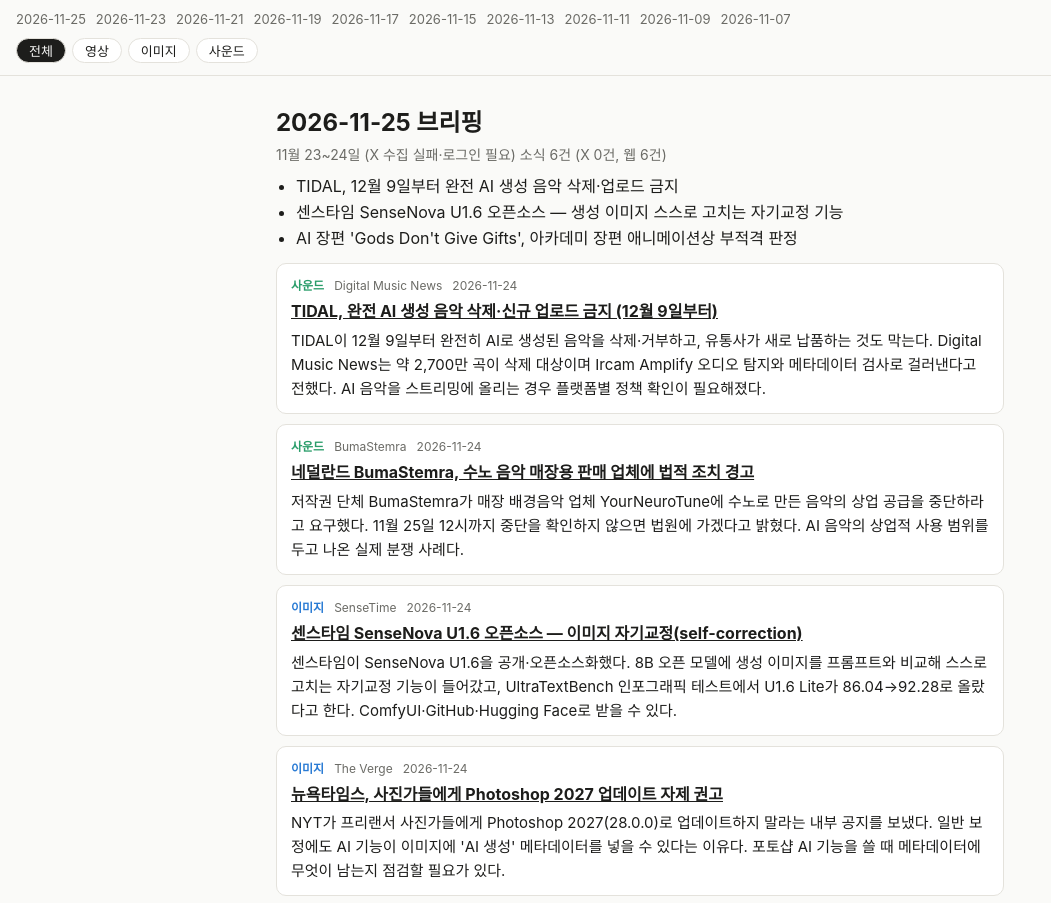
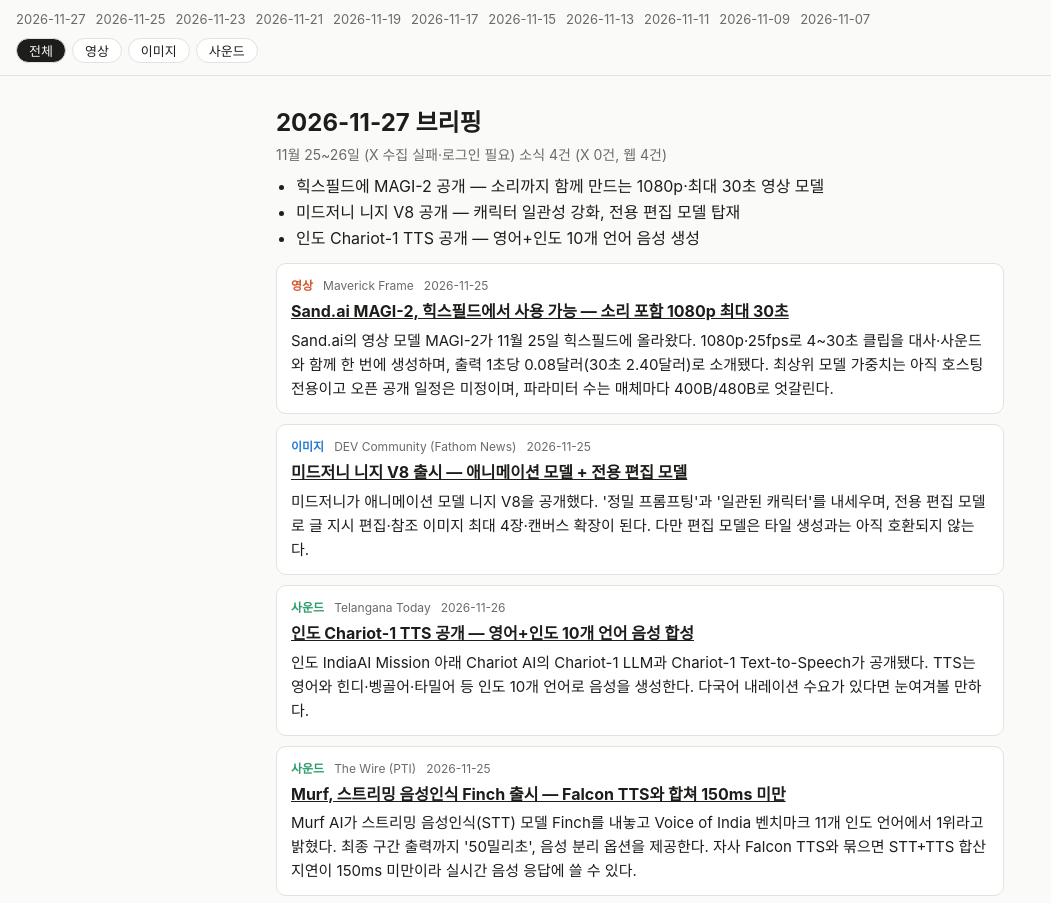
Before and after one commit to divee17-blip/ai-news-brief, a plain HTML site: page docs/index.html in a window 1280 px wide. Shown: the part 38-941 px from the top of the page, without its empty margins (0-1051 px from the left). Drawn offline with Linux system fonts and the light colour scheme.

Commit message:
brief 2026-11-27

```diff
--- a/docs/index.html
+++ b/docs/index.html
@@ -18,9 +18,38 @@ main{max-width:760px;margin:0 auto;padding:8px 16px 60px}
 .meta{display:flex;gap:10px;font-size:12px;color:var(--mute)}
 .cat{font-weight:600}.c-0{color:#d4572a}.c-1{color:#2a7bd4}.c-2{color:#2a9d6a}
 </style></head><body>
-<header><h1>AI 영상·이미지·사운드 브리핑</h1><nav><a href="#2026-11-25">2026-11-25</a><a href="#2026-11-23">2026-11-23</a><a href="#2026-11-21">2026-11-21</a><a href="#2026-11-19">2026-11-19</a><a href="#2026-11-17">2026-11-17</a><a href="#2026-11-15">2026-11-15</a><a href="#2026-11-13">2026-11-13</a><a href="#2026-11-11">2026-11-11</a><a href="#2026-11-09">2026-11-09</a><a href="#2026-11-07">2026-11-07</a></nav>
+<header><h1>AI 영상·이미지·사운드 브리핑</h1><nav><a href="#2026-11-27">2026-11-27</a><a href="#2026-11-25">2026-11-25</a><a href="#2026-11-23">2026-11-23</a><a href="#2026-11-21">2026-11-21</a><a href="#2026-11-19">2026-11-19</a><a href="#2026-11-17">2026-11-17</a><a href="#2026-11-15">2026-11-15</a><a href="#2026-11-13">2026-11-13</a><a href="#2026-11-11">2026-11-11</a><a href="#2026-11-09">2026-11-09</a><a href="#2026-11-07">2026-11-07</a></nav>
 <div class="f"><button data-f="" class="on">전체</button><button data-f="영상">영상</button><button data-f="이미지">이미지</button><button data-f="사운드">사운드</button></div></header>
-<main><section id="2026-11-25" class="brief">
+<main><section id="2026-11-27" class="brief">
+  <h2>2026-11-27 브리핑</h2>
+  <p class="sub">11월 25~26일 (X 수집 실패·로그인 필요) 소식 4건 (X 0건, 웹 4건)</p>
+  <ul class="heads"><li>힉스필드에 MAGI-2 공개 — 소리까지 함께 만드는 1080p·최대 30초 영상 모델</li><li>미드저니 니지 V8 공개 — 캐릭터 일관성 강화, 전용 편집 모델 탑재</li><li>인도 Chariot-1 TTS 공개 — 영어+인도 10개 언어 음성 생성</li></ul>
+  <article class="item" data-cat="영상">
+  <div class="meta"><span class="cat c-0">영상</span>
+  <span>Maverick Frame</span><span>2026-11-25</span></div>
+  <h3><a href="https://maverickframe.com/blog/sand-ai-magi-latest-version/" target="_blank" rel="noopener">Sand.ai MAGI-2, 힉스필드에서 사용 가능 — 소리 포함 1080p 최대 30초</a></h3>
+  <p>Sand.ai의 영상 모델 MAGI-2가 11월 25일 힉스필드에 올라왔다. 1080p·25fps로 4~30초 클립을 대사·사운드와 함께 한 번에 생성하며, 출력 1초당 0.08달러(30초 2.40달러)로 소개됐다. 최상위 모델 가중치는 아직 호스팅 전용이고 오픈 공개 일정은 미정이며, 파라미터 수는 매체마다 400B/480B로 엇갈린다.</p>
+</article>
+<article class="item" data-cat="이미지">
+  <div class="meta"><span class="cat c-1">이미지</span>
+  <span>DEV Community (Fathom News)</span><span>2026-11-25</span></div>
+  <h3><a href="https://dev.to/fathomnews/ai-image-maker-midjourney-launches-new-anime-model-with-built-in-editing-aao" target="_blank" rel="noopener">미드저니 니지 V8 출시 — 애니메이션 모델 + 전용 편집 모델</a></h3>
+  <p>미드저니가 애니메이션 모델 니지 V8을 공개했다. &#x27;정밀 프롬프팅&#x27;과 &#x27;일관된 캐릭터&#x27;를 내세우며, 전용 편집 모델로 글 지시 편집·참조 이미지 최대 4장·캔버스 확장이 된다. 다만 편집 모델은 타일 생성과는 아직 호환되지 않는다.</p>
+</article>
+<article class="item" data-cat="사운드">
+  <div class="meta"><span class="cat c-2">사운드</span>
+  <span>Telangana Today</span><span>2026-11-26</span></div>
+  <h3><a href="https://telanganatoday.com/govt-launches-indigenous-chariot-1-ai-foundation-models" target="_blank" rel="noopener">인도 Chariot-1 TTS 공개 — 영어+인도 10개 언어 음성 합성</a></h3>
+  <p>인도 IndiaAI Mission 아래 Chariot AI의 Chariot-1 LLM과 Chariot-1 Text-to-Speech가 공개됐다. TTS는 영어와 힌디·벵골어·타밀어 등 인도 10개 언어로 음성을 생성한다. 다국어 내레이션 수요가 있다면 눈여겨볼 만하다.</p>
+</article>
+<article class="item" data-cat="사운드">
+  <div class="meta"><span class="cat c-2">사운드</span>
+  <span>The Wire (PTI)</span><span>2026-11-25</span></div>
+  <h3><a href="https://m.thewire.in/article/ptiprnews/murf-launches-streaming-speech-to-text-model-claims-top-spot-across-every-indian-language-ahead-of-elevenlabs-openai" target="_blank" rel="noopener">Murf, 스트리밍 음성인식 Finch 출시 — Falcon TTS와 합쳐 150ms 미만</a></h3>
+  <p>Murf AI가 스트리밍 음성인식(STT) 모델 Finch를 내놓고 Voice of India 벤치마크 11개 인도 언어에서 1위라고 밝혔다. 최종 구간 출력까지 &#x27;50밀리초&#x27;, 음성 분리 옵션을 제공한다. 자사 Falcon TTS와 묶으면 STT+TTS 합산 지연이 150ms 미만이라 실시간 음성 응답에 쓸 수 있다.</p>
+</article>
+</section>
+<section id="2026-11-25" class="brief">
   <h2>2026-11-25 브리핑</h2>
   <p class="sub">11월 23~24일 (X 수집 실패·로그인 필요) 소식 6건 (X 0건, 웹 6건)</p>
   <ul class="heads"><li>TIDAL, 12월 9일부터 완전 AI 생성 음악 삭제·업로드 금지</li><li>센스타임 SenseNova U1.6 오픈소스 — 생성 이미지 스스로 고치는 자기교정 기능</li><li>AI 장편 &#x27;Gods Don&#x27;t Give Gifts&#x27;, 아카데미 장편 애니메이션상 부적격 판정</li></ul>
```
Also changed, not shown: briefs/2026-11-27.json (added, +44 -0 lines).
